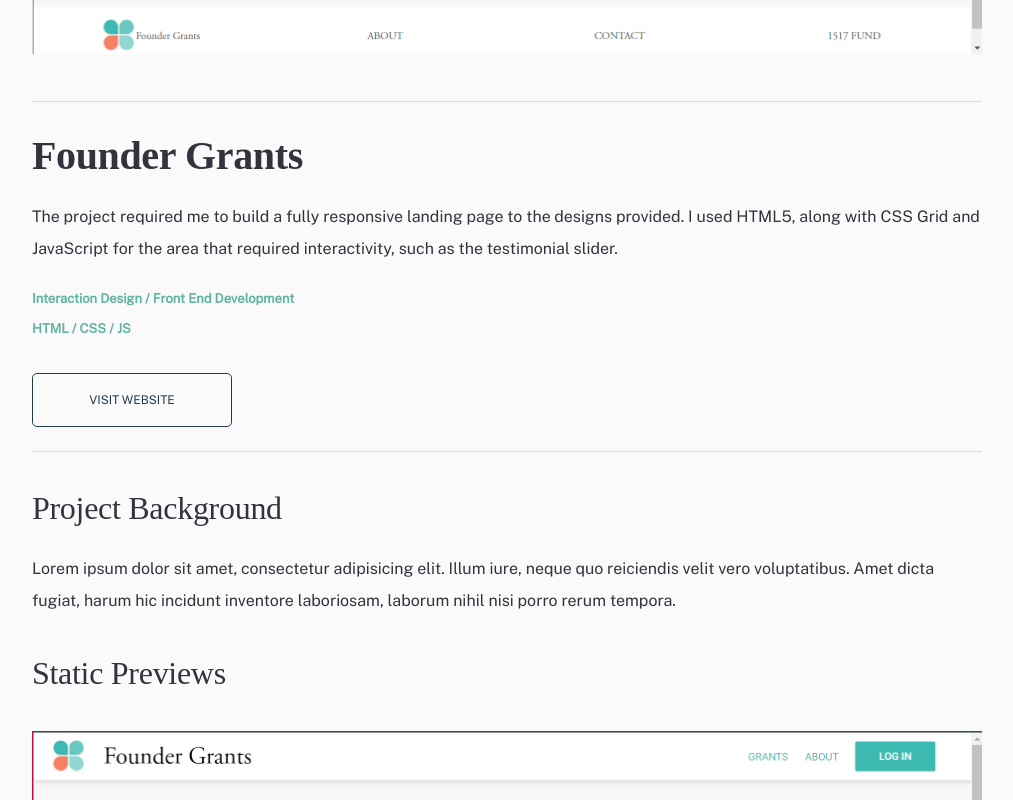
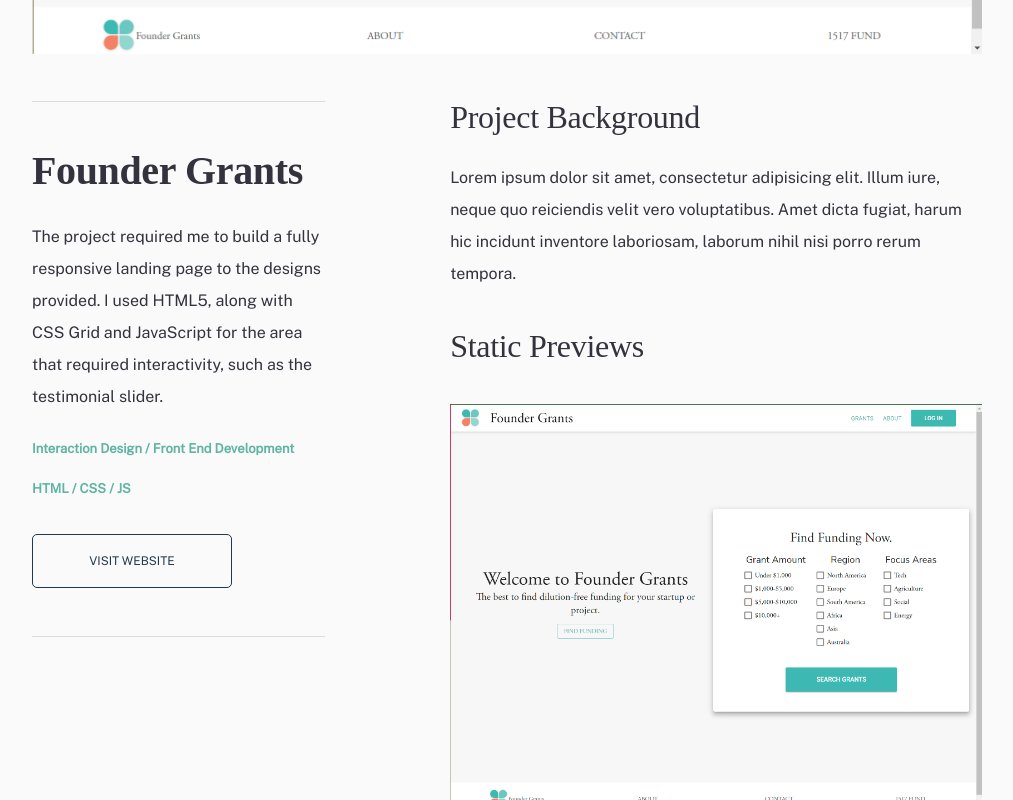
Before and after one commit to dswhitely1/portfolio-master, a React (Create React App) app: page /portfolio/founder-grants in a window 1280 px wide. Shown: the part 860-1660 px from the top of the page, without its empty margins (133-1146 px from the left). Built offline with nearby package versions, Linux system fonts and the light colour scheme; a web font is replaced by a local one.

Commit message:
Styling Complete

```diff
--- a/src/components/portfolio/PortfolioDetail.tsx
+++ b/src/components/portfolio/PortfolioDetail.tsx
@@ -4,7 +4,8 @@ import {Image} from "../styled-components/Image";
 import {Button} from "../styled-components/Button";
 import {
     DetailsContainer,
-    DetailsLeftContainer, DetailsLeftParagraph, DetailsLink,
+    DetailsLeftContainer,
+    DetailsLeftParagraph,
     DetailsRightContainer,
     DetailsTopics,
     Divider,
@@ -26,20 +27,25 @@ function PortfolioDetail({project: {image, title, link}}: IProps) {
                 <DetailsLeftContainer>
                     <div>
                         <h2>{title}</h2>
-                    <DetailsLeftParagraph mobile>The project required me to build a fully responsive landing page to the designs provided. I used
-                        HTML5, along with CSS Grid and JavaScript for the area that required interactivity, such as the
+                        <DetailsLeftParagraph mobile>The project required me to build a fully responsive landing page to
+                            the designs provided. I used
+                            HTML5, along with CSS Grid and JavaScript for the area that required interactivity, such as
+                            the
                             testimonial slider.</DetailsLeftParagraph>
                         <DetailsTopics first>Interaction Design / Front End Development</DetailsTopics>
                         <DetailsTopics second>HTML / CSS / JS</DetailsTopics>
                         <a href={link} target='_blank' rel='noopener noreferrer'>
                             <Button secondary spacing>Visit Website</Button>
                         </a>
+                        <Divider mobile/>
                     </div>
-                    <DetailsLeftParagraph tablet>The project required me to build a fully responsive landing page to the designs provided. I used
+                    <DetailsLeftParagraph tablet>The project required me to build a fully responsive landing page to the
+                        designs provided. I used
                         HTML5, along with CSS Grid and JavaScript for the area that required interactivity, such as the
                         testimonial slider.</DetailsLeftParagraph>
+
                 </DetailsLeftContainer>
-                <Divider />
+                <Divider tablet/>
                 <DetailsRightContainer>
                     <h3>Project Background</h3>
                     <p>Lorem ipsum dolor sit amet, consectetur adipisicing elit. Illum iure, neque quo reiciendis velit
@@ -53,7 +59,7 @@ function PortfolioDetail({project: {image, title, link}}: IProps) {
             <NavigationContainer>
                 <NavigationItem>
                     <LeftArrow mode="mobile"/>
-                    <LeftArrow mode="desktop" />
+                    <LeftArrow mode="desktop"/>
                     <div>
                         <h3>{title}</h3>
                         <p>Previous Project</p>
--- a/src/components/styled-components/Image.js
+++ b/src/components/styled-components/Image.js
@@ -43,5 +43,9 @@ export const Image = styled.img`
             width: 100%;
             margin-bottom: 8rem;
         }
+
+        @media (min-width: 769px) {
+            margin-bottom: 6.4rem;
+        }
     `}
 `;
--- a/src/components/styled-components/PortfolioDetailContainer.js
+++ b/src/components/styled-components/PortfolioDetailContainer.js
@@ -2,11 +2,13 @@ import styled, {css} from "styled-components";
 
 export const DetailsContainer = styled.div`
     margin-top: 4rem;
-    border-top: 1px solid rgba(32,58,76,0.15);
-    padding-top: 2.4rem;
 
     h2 {
         margin-bottom: 2.4rem;
+
+        @media (min-width: 769px) {
+            margin-bottom: 2.9rem;
+        }
     }
 
     p {
@@ -14,19 +16,27 @@ export const DetailsContainer = styled.div`
         margin-bottom: 2.4rem;
     }
 
-    @media (min-width: 501px) {
-        padding-top: 3.3rem;
+    @media (min-width: 769px) {
+        display: flex;
+
     }
 `;
 
-export const DetailsLink = styled.a`
-    padding-bottom: 2.4rem;
-`;
+export const DetailsLeftContainer = styled.div`
 
-export const DetailsLeftContainer = styled.div`
+    border-top: 1px solid rgba(32,58,76,0.15);
+    padding-top: 2.4rem;
     @media (min-width: 501px) {
         display: flex;
         justify-content: space-between;
+        padding-top: 3.2rem;
+        padding-bottom: 0.8rem;
+    }
+
+    @media (min-width: 769px) {
+        display: inherit;
+        width: 35rem;
+        padding-top: 4.8rem;
     }
 `;
 
@@ -46,7 +56,7 @@ export const DetailsLeftParagraph = styled.p`
 
         @media (min-width: 501px) {
             display: inherit;
-            width: 50%;;
+            width: 50%;
         }
 
         @media (min-width: 769px) {
@@ -56,9 +66,33 @@ export const DetailsLeftParagraph = styled.p`
 `;
 
 export const Divider = styled.div`
-    border-top: 1px solid rgba(32,58,76,0.15);
+    border-bottom: 1px solid rgba(32,58,76,0.15);
+
     ${props => props.spacing && css`
         margin-bottom: 4.8rem;
+    `}
+
+    ${props => props.mobile && css`
+        @media (min-width: 501px) {
+            display: none;
+        }
+
+        @media (min-width: 769px) {
+            display: inherit;
+            padding-top: 2.4rem;
+        }
+    `}
+
+    ${props => props.tablet && css`
+        display: none;
+
+        @media (min-width: 501px) {
+            display: inherit;
+        }
+
+        @media (min-width: 769px) {
+            display: none;
+        }
     `}
 `;
 
@@ -71,19 +105,30 @@ export const DetailsRightContainer = styled.div`
     p {
         margin-bottom: 4rem;
     }
+
+    @media (min-width: 769px) {
+        width: 63.5rem;
+        margin-left: 12.5rem;
+        padding-top: 0;
+    }
 `;
 
 export const DetailsTopics = styled.div`
     color: #5fB4A2;
     font-size: 1.3rem;
     font-weight: 700;
-    height: 3rem;
+    line-height: 1.875;
     ${props => props.first && css`
-        // margin-top: 2.3rem;
-        // margin-bottom: 1.6rem;
+        @media (min-width: 769px) {
+            margin-bottom: 1.6rem;
+        }
     `}
     ${props => props.second && css`
         margin-bottom: 2.4rem;
+
+        @media (min-width: 769px) {
+            margin-bottom: 3.2rem;
+        }
     `}
 `;
 
@@ -96,6 +141,10 @@ export const NavigationContainer = styled.div`
 
     @media (min-width: 501px) {
         margin-bottom: 8rem;
+    }
+
+    @media (min-width: 769px) {
+        margin-bottom: 11.5rem;
     }
 `;
 
```
Lines whose indentation alone changed are shown as unchanged.
